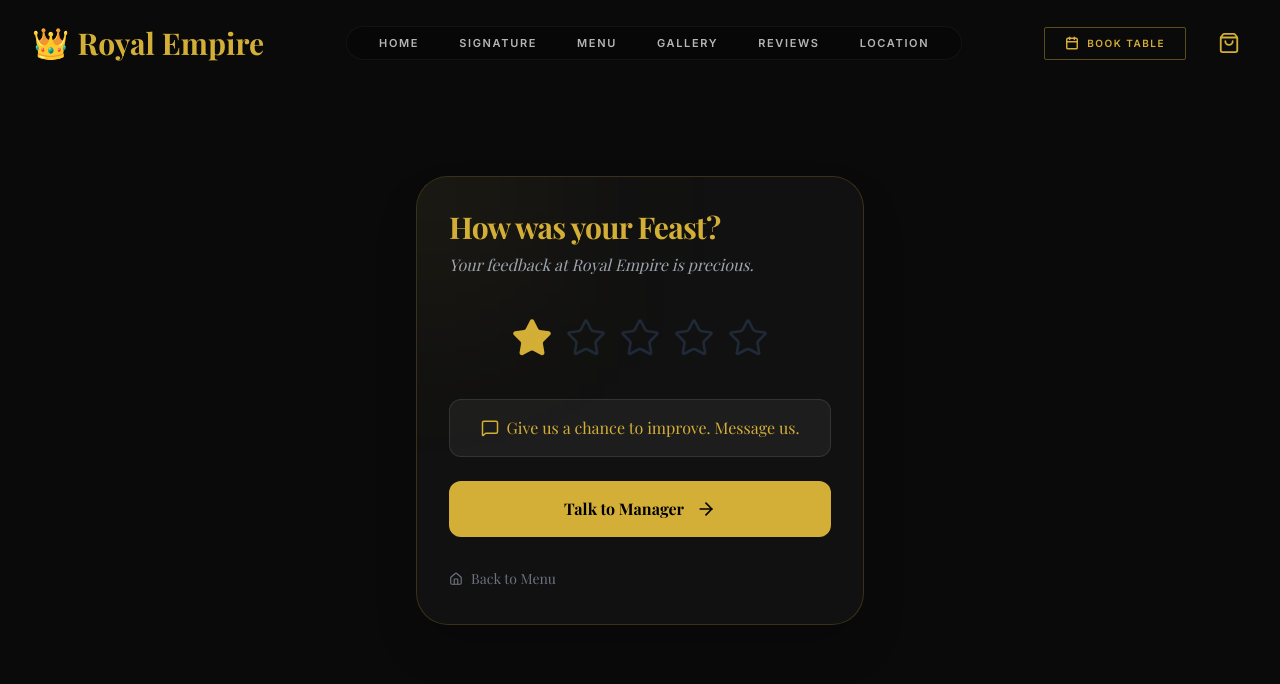
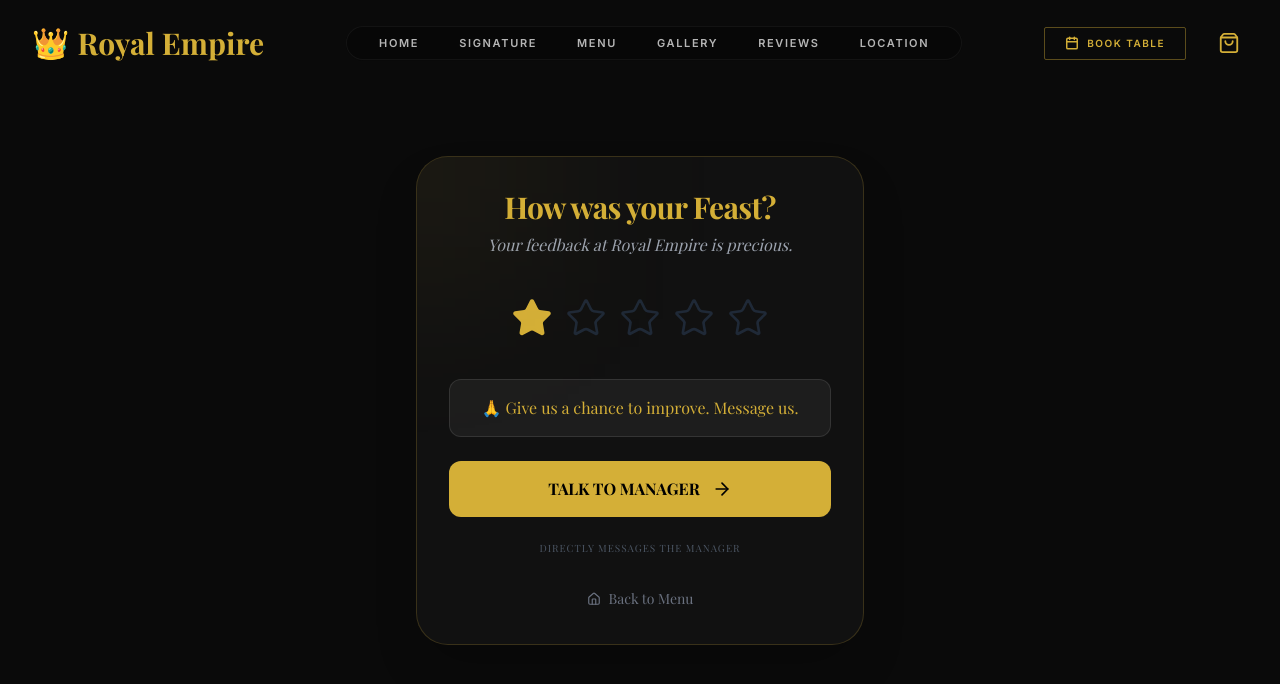
Before and after one commit to amangency/Royal-Empire-Restaurant, a React (Vite) app: page /review in a window 1280 px wide. Both pictures are taken after a click on the button 532 px from the left and 406 px from the top of the page. Shown: the top 684 px of the page. Built offline with nearby package versions, Linux system fonts and the light colour scheme; a web font is replaced by a local one.

Commit message:
PLEASE COMMIT

```diff
--- a/components/Review.tsx
+++ b/components/Review.tsx
@@ -1,21 +1,23 @@
 import React, { useState } from 'react';
 import { motion, AnimatePresence } from 'framer-motion';
-import { Star, MessageSquare, Send, ArrowRight, Home } from 'lucide-react';
+import { Star, MessageSquare, ArrowRight, Home } from 'lucide-react';
 import { Link } from 'react-router-dom';
 
 const Review: React.FC = () => {
   const [rating, setRating] = useState(0);
   const [hover, setHover] = useState(0);
 
-  // 11-Point Package के हिसाब से ये कस्टमाइज़ करें
+  // इन डिटेल्स को अपडेट करना न भूलें
   const GOOGLE_MAPS_LINK = "https://g.page/r/YOUR_MAPS_LINK/review";
-  const OWNER_WHATSAPP = "91XXXXXXXXXX"; // क्लाइंट (मालिक) का नंबर
+  const OWNER_WHATSAPP = "91XXXXXXXXXX"; // यहाँ असली नंबर डालें
 
   const handleAction = () => {
     if (rating >= 4) {
+      // 4 या 5 स्टार: सीधा गूगल मैप्स पर
       window.open(GOOGLE_MAPS_LINK, '_blank');
     } else {
-      const msg = encodeURIComponent(`नमस्ते! मुझे Royal Empire में सुधार के लिए कुछ फीडबैक देना है। मेरी रेटिंग: ${rating} Star.`);
+      // 1, 2 या 3 स्टार: मालिक को व्हाट्सएप पर फीडबैक
+      const msg = encodeURIComponent(`नमस्ते Royal Empire! मैं अपना अनुभव साझा करना चाहता हूँ। मेरी रेटिंग: ${rating} Star.`);
       window.open(`https://wa.me/${OWNER_WHATSAPP}?text=${msg}`, '_blank');
     }
   };
@@ -27,13 +29,12 @@ const Review: React.FC = () => {
         animate={{ opacity: 1, scale: 1 }}
         className="max-w-md w-full bg-[#111] p-8 rounded-[2rem] border border-[#D4AF37]/20 shadow-2xl relative overflow-hidden"
       >
-        {/* Background 'Royal' Glow */}
         <div className="absolute -top-24 -left-24 w-48 h-48 bg-[#D4AF37]/10 blur-[100px]" />
 
-        <h2 className="text-[#D4AF37] text-3xl font-bold mb-2 tracking-tight">How was your Feast?</h2>
-        <p className="text-gray-400 mb-10 font-light italic">Your feedback at Royal Empire is precious.</p>
+        <h2 className="text-[#D4AF37] text-3xl font-bold mb-2 tracking-tight text-center">How was your Feast?</h2>
+        <p className="text-gray-400 mb-10 font-light italic text-center">Your feedback at Royal Empire is precious.</p>
 
-        {/* STAR SYSTEM */}
+        {/* STAR RATING SYSTEM */}
         <div className="flex justify-center gap-3 mb-10">
           {[1, 2, 3, 4, 5].map((star) => (
             <button
@@ -58,34 +59,42 @@ const Review: React.FC = () => {
             <motion.div
               initial={{ opacity: 0, y: 10 }}
               animate={{ opacity: 1, y: 0 }}
+              exit={{ opacity: 0, y: -10 }}
               className="space-y-6"
             >
-              <div className="p-4 rounded-xl bg-white/5 border border-white/10">
+              <div className="p-4 rounded-xl bg-white/5 border border-white/10 text-center">
                 {rating >= 4 ? (
                   <p className="text-green-500 font-medium flex items-center justify-center gap-2">
-                    <Star size={18} fill="currentColor" /> Amazing! Mind sharing it on Google?
+                    ✨ Amazing! Share your love on Google.
                   </p>
                 ) : (
                   <p className="text-[#D4AF37] font-medium flex items-center justify-center gap-2">
-                    <MessageSquare size={18} /> Give us a chance to improve. Message us.
+                    🙏 Give us a chance to improve. Message us.
                   </p>
                 )}
               </div>
 
+              {/* DYNAMIC BUTTON - ये रेटिंग के हिसाब से बदलेगा */}
               <button
                 onClick={handleAction}
                 className="w-full bg-[#D4AF37] text-black font-extrabold py-4 rounded-xl flex items-center justify-center gap-3 hover:bg-[#b8962d] transition-all transform hover:shadow-[0_0_20px_rgba(212,175,55,0.4)]"
               >
-                {rating >= 4 ? "Continue to Google" : "Talk to Manager"}
+                {rating >= 4 ? "CONTINUE TO GOOGLE" : "TALK TO MANAGER"}
                 <ArrowRight size={20} />
               </button>
+
+              <p className="text-center text-[10px] text-gray-600 uppercase tracking-widest">
+                {rating >= 4 ? "Directly opens Google Reviews" : "Directly messages the manager"}
+              </p>
             </motion.div>
           )}
         </AnimatePresence>
 
-        <Link to="/" className="mt-8 inline-flex items-center gap-2 text-gray-500 hover:text-[#D4AF37] transition-colors text-sm">
-          <Home size={14} /> Back to Menu
-        </Link>
+        <div className="text-center mt-8">
+          <Link to="/" className="inline-flex items-center gap-2 text-gray-500 hover:text-[#D4AF37] transition-colors text-sm">
+            <Home size={14} /> Back to Menu
+          </Link>
+        </div>
       </motion.div>
     </div>
   );
```
Also changed, not shown: App.tsx (line endings or trailing spaces).
